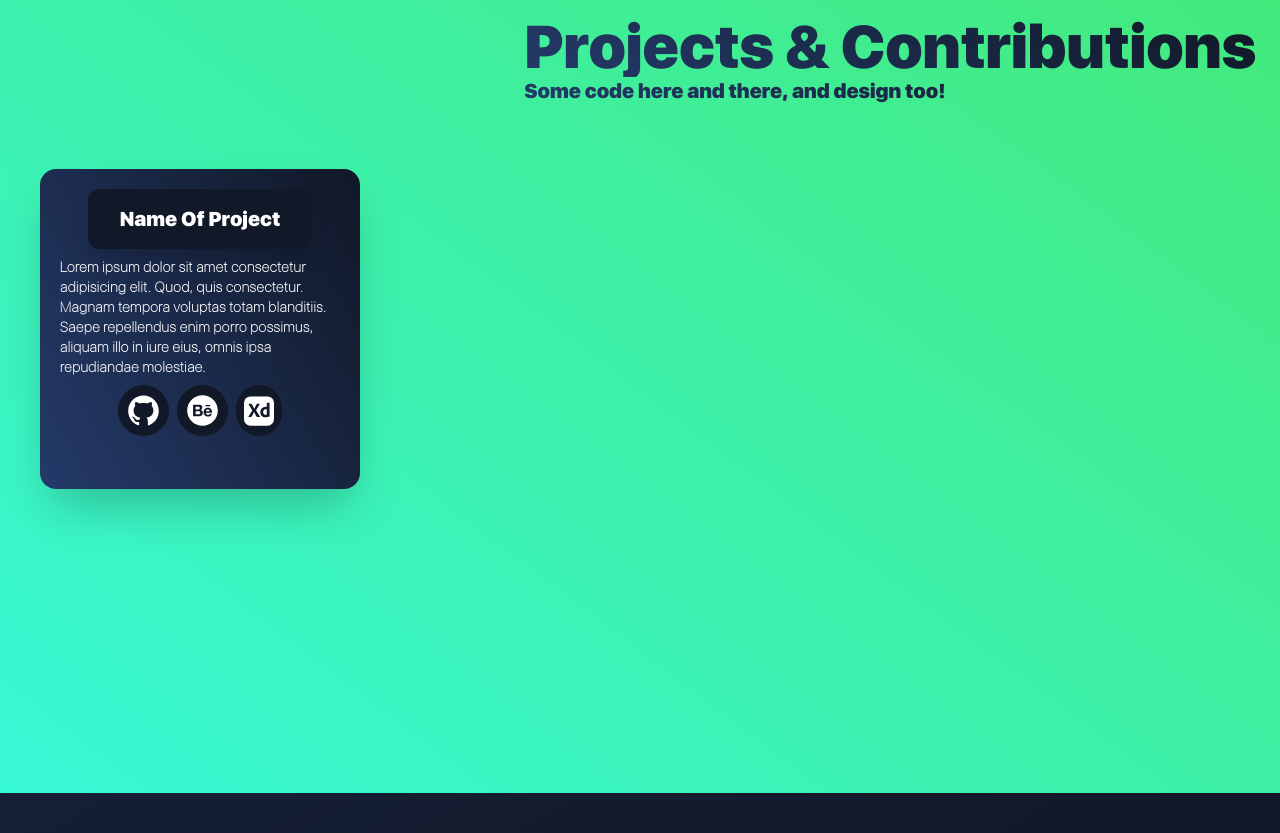
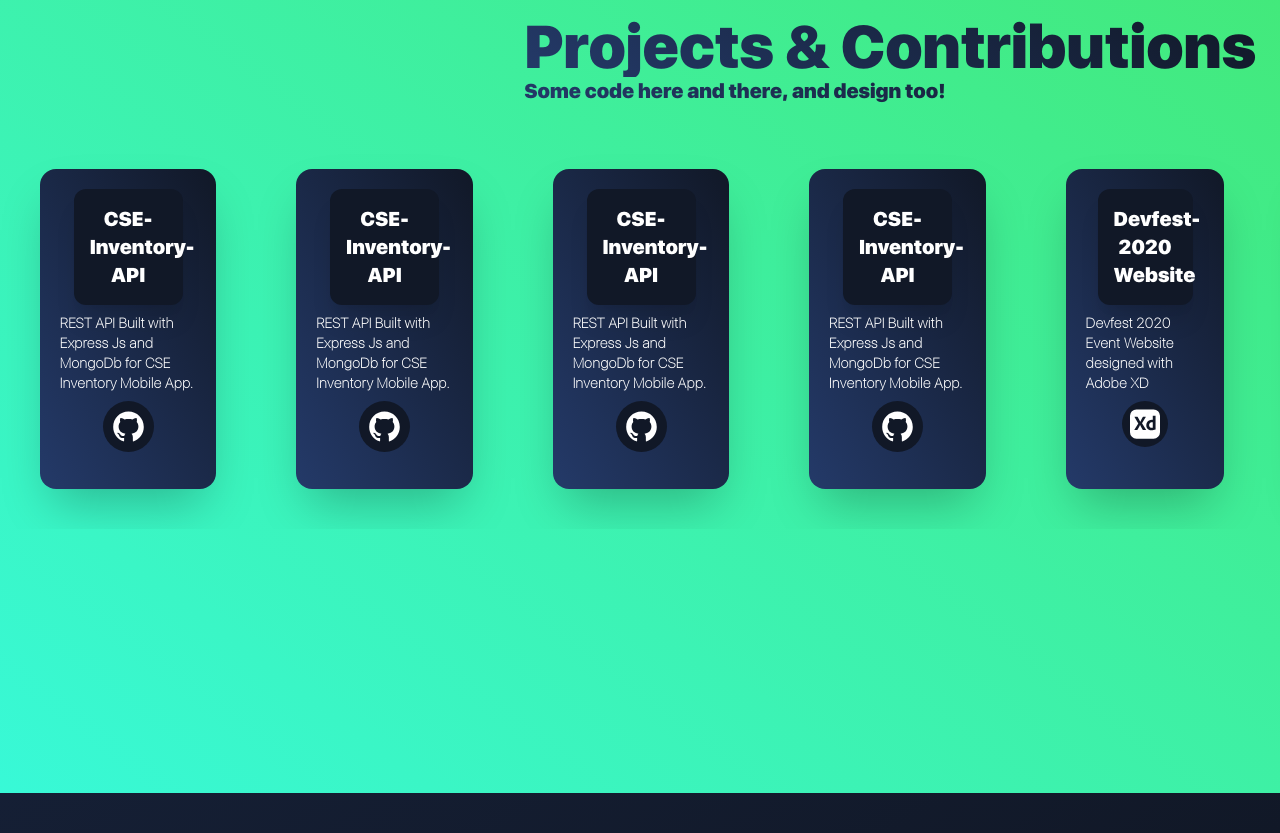
Before and after one commit to louaibouzaher/louaibouzaher.github.io, a React (Create React App) app: page / in a window 1280 px wide. Shown: the part 2160-2993 px from the top of the page. Built offline with nearby package versions, Linux system fonts and the light colour scheme.

Commit message:
Created Contributions

```diff
--- a/package.json
+++ b/package.json
@@ -16,6 +16,7 @@
     "postcss": "^7",
     "react": "^17.0.1",
     "react-dom": "^17.0.1",
+    "react-horizontal-scrolling-menu": "^0.7.8",
     "react-icons": "^4.1.0",
     "react-scripts": "4.0.1",
     "tailwindcss": "npm:@tailwindcss/postcss7-compat",
--- a/src/Components/Conributions.js
+++ b/src/Components/Conributions.js
@@ -1,7 +1,107 @@
-import React from "react";
+import React, { useState } from "react";
 import Contribution from "./Contribution";
-
-const Conributions = () => {
+const Contributions = () => {
+  const [Contributions, setContributions] = useState([
+    {
+      title: "CSE-Inventory-API",
+      description:
+        "REST API Built with Express Js and MongoDb for CSE Inventory Mobile App.",
+      isGithub: true,
+      linkGithub: "https://github.com/louaibouzaher/CSE-Inventory-API",
+      isBehance: false,
+      linkBehance: null,
+      isXd: false,
+      linkXd: null,
+    },
+    {
+      title: "CSE-Inventory-API",
+      description:
+        "REST API Built with Express Js and MongoDb for CSE Inventory Mobile App.",
+      isGithub: true,
+      linkGithub: "https://github.com/louaibouzaher/CSE-Inventory-API",
+      isBehance: false,
+      linkBehance: null,
+      isXd: false,
+      linkXd: null,
+    },
+    {
+      title: "CSE-Inventory-API",
+      description:
+        "REST API Built with Express Js and MongoDb for CSE Inventory Mobile App.",
+      isGithub: true,
+      linkGithub: "https://github.com/louaibouzaher/CSE-Inventory-API",
+      isBehance: false,
+      linkBehance: null,
+      isXd: false,
+      linkXd: null,
+    },
+    {
+      title: "CSE-Inventory-API",
+      description:
+        "REST API Built with Express Js and MongoDb for CSE Inventory Mobile App.",
+      isGithub: true,
+      linkGithub: "https://github.com/louaibouzaher/CSE-Inventory-API",
+      isBehance: false,
+      linkBehance: null,
+      isXd: false,
+      linkXd: null,
+    },
+    {
+      title: "Devfest-2020 Website",
+      description: "Devfest 2020 Event Website designed with Adobe XD",
+      isGithub: false,
+      linkGithub: null,
+      isBehance: false,
+      linkBehance: null,
+      isXd: true,
+      linkXd:
+        "https://xd.adobe.com/view/685be0d7-f89f-4b25-b55c-a4fb805edc14-3d08/",
+    },
+    {
+      title: "CSE-Inventory-API",
+      description:
+        "REST API Built with Express Js and MongoDb for CSE Inventory Mobile App.",
+      isGithub: true,
+      linkGithub: "https://github.com/louaibouzaher/CSE-Inventory-API",
+      isBehance: false,
+      linkBehance: null,
+      isXd: false,
+      linkXd: null,
+    },
+    {
+      title: "Devfest-2020 Website",
+      description: "Devfest 2020 Event Website designed with Adobe XD",
+      isGithub: false,
+      linkGithub: null,
+      isBehance: false,
+      linkBehance: null,
+      isXd: true,
+      linkXd:
+        "https://xd.adobe.com/view/685be0d7-f89f-4b25-b55c-a4fb805edc14-3d08/",
+    },
+    {
+      title: "CSE-Inventory-API",
+      description:
+        "REST API Built with Express Js and MongoDb for CSE Inventory Mobile App.",
+      isGithub: true,
+      linkGithub: "https://github.com/louaibouzaher/CSE-Inventory-API",
+      isBehance: false,
+      linkBehance: null,
+      isXd: false,
+      linkXd: null,
+    },
+    {
+      title: "Devfest-2020 Website",
+      description: "Devfest 2020 Event Website designed with Adobe XD",
+      isGithub: false,
+      linkGithub: null,
+      isBehance: false,
+      linkBehance: null,
+      isXd: true,
+      linkXd:
+        "https://xd.adobe.com/view/685be0d7-f89f-4b25-b55c-a4fb805edc14-3d08/",
+    },
+  ]);
   return (
     <div className="my-10 flex flex-col w-full h-screen gradientBackground">
       <div className="self-end m-6 ">
@@ -13,11 +113,15 @@ const Conributions = () => {
           Some code here and there, and design too!
         </span>{" "}
       </div>
-      <div className='flex flex-row'>
-        <Contribution />
+      <div className="flex flex-row overflow-x-scroll">
+        {Contributions.map((c,idx) => {
+          return (
+            <Contribution c={c} key={idx}/>
+          )
+        })}
       </div>
     </div>
   );
 };
 
-export default Conributions;
+export default Contributions;
--- a/src/Components/Contribution.js
+++ b/src/Components/Contribution.js
@@ -2,44 +2,47 @@ import React from "react";
 import { AiFillGithub, AiFillBehanceCircle } from "react-icons/ai";
 import { SiAdobexd } from "react-icons/si";
 
-const Contribution = () => {
-  const isGithub = true;
-  const isBehance = true;
-  const isXd = true;
-
+const Contribution = ({c}) => {
+  const {
+    title,
+    description,
+    isGithub,
+    isBehance,
+    isXd,
+    linkGithub,
+    linkXd,
+    linkBehance,
+  } = c
   return (
-    <div className="w-80 h-80 flex flex-col items-center p-5 m-10 rounded-2xl shadow-2xl grayGradientBackground">
+    <div className="flex-grow h-80 flex flex-col items-center p-5 m-10 rounded-2xl shadow-2xl grayGradientBackground">
       <div className="w-4/5 flex-grow-0 p-4 bg-gray-900 rounded-xl shadow-xl">
-        <div className="text-white font-sfb text-xl">Name Of Project</div>
+        <div className="text-white font-sfb text-xl">{title ? title : 'NULL'}</div>
       </div>
       <p className="my-2 text-sm text-white font sfl font-bold text-left tracking-wider ">
-        Lorem ipsum dolor sit amet consectetur adipisicing elit. Quod, quis
-        consectetur. Magnam tempora voluptas totam blanditiis. Saepe repellendus
-        enim porro possimus, aliquam illo in iure eius, omnis ipsa repudiandae
-        molestiae.
+       {description}
       </p>
       <div className="flex flex-row justify-around mx-auto">
+          {isGithub && (
         <div className="p-2 mx-1 rounded-full bg-gray-900 flex flex-row justify-around">
-          {isGithub && (
             <AiFillGithub
               className="text-white hover:text-green-400"
               size={35}
             />
+        </div>
           )}
-        </div>
+          {isBehance && (
         <div className="p-2 mx-1 rounded-full bg-gray-900 flex flex-row justify-around">
-          {isXd && (
             <AiFillBehanceCircle
               className="text-white hover:text-green-400"
               size={35}
             />
+        </div>
           )}
+          {isXd && (
+        <div className="p-2 mx-1 rounded-full bg-gray-900 flex flex-row items-center">
+            <SiAdobexd className="text-white hover:text-green-400" size={30} />
         </div>
-        <div className="p-2 mx-1 rounded-full bg-gray-900 flex flex-row items-center">
-          {isBehance && (
-            <SiAdobexd className="text-white hover:text-green-400" size={30} />
           )}
-        </div>
       </div>
     </div>
   );
```
Also changed, not shown: 2 other files (tests, documents, lock files or other folders).
